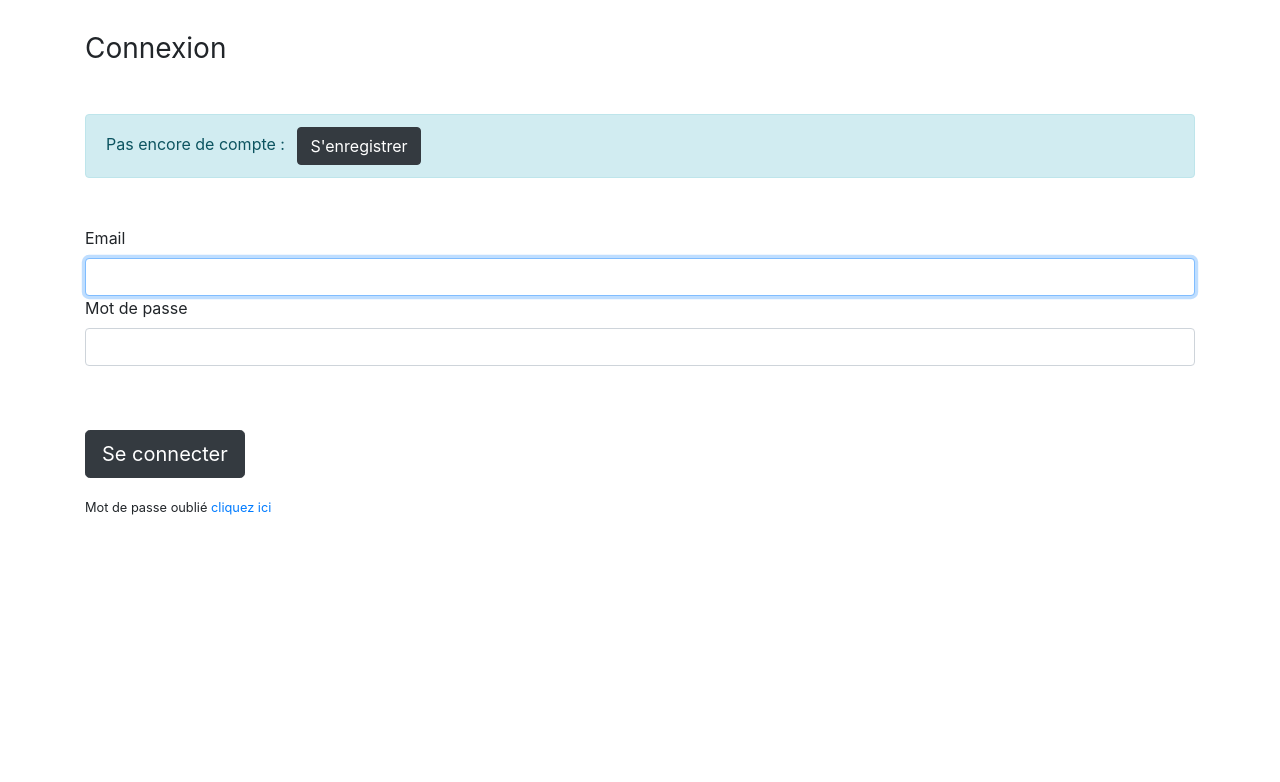
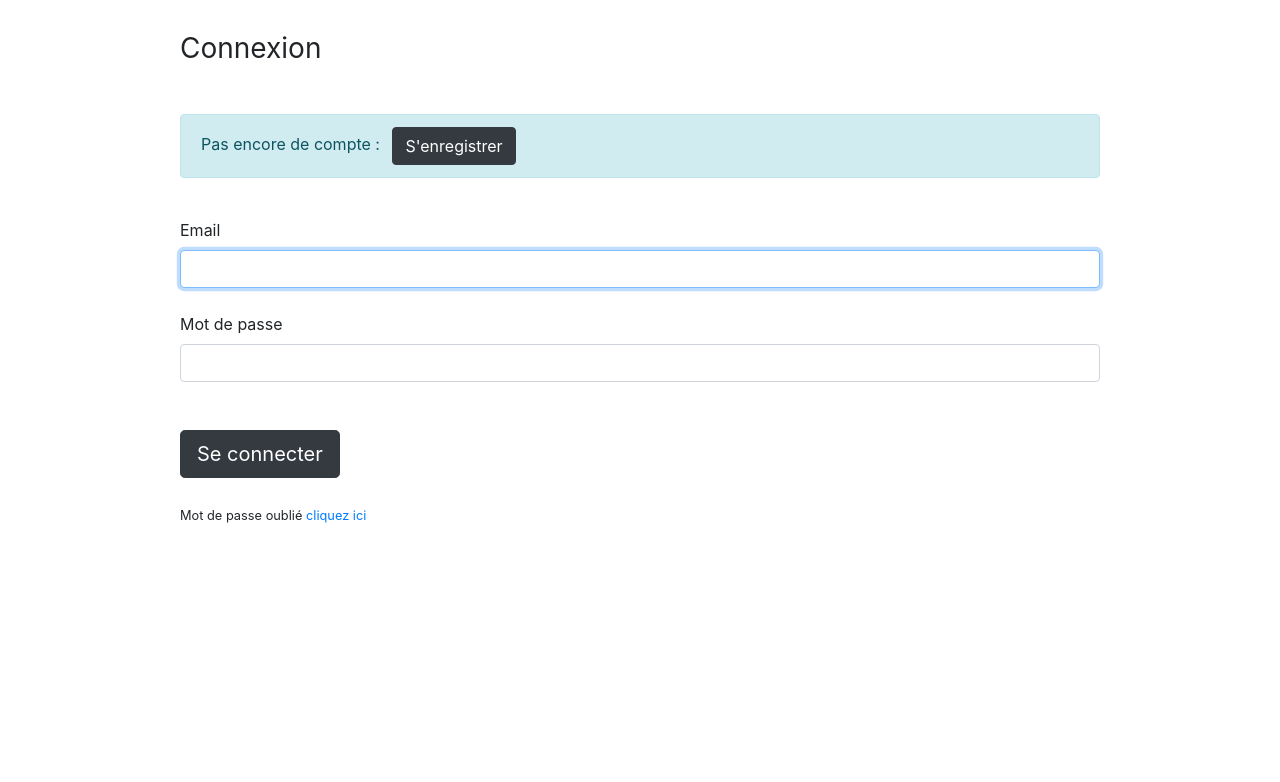
Before and after one commit to royce76/bankORG, a Symfony app: template templates/security/login.html.twig in a window 1280 px wide. Shown: the part 217-999 px from the top of the page. Run offline with Twig, Linux system fonts and the light colour scheme; the template is opened without the code that fills it, so the values that code supplies are empty; some libraries are stand-ins or nearby versions.

Commit message:
start login twig

```diff
--- a/src/Controller/ResetPasswordController.php
+++ b/src/Controller/ResetPasswordController.php
@@ -95,7 +95,7 @@ class ResetPasswordController extends AbstractController
             $user = $this->resetPasswordHelper->validateTokenAndFetchUser($token);
         } catch (ResetPasswordExceptionInterface $e) {
             $this->addFlash('reset_password_error', sprintf(
-                'There was a problem validating your reset request - %s',
+                'Trop tard désolé, votre requête a expiré',
                 $e->getReason()
             ));
 
--- a/templates/reset_password/request.html.twig
+++ b/templates/reset_password/request.html.twig
@@ -9,6 +9,10 @@
         <h2>Changer de mot de passe</h2>
       </div>
     </div>
+    {# flash si la requête n'a pas été validé par l'utilisateur #}
+    {% for flashError in app.flashes('reset_password_error') %}
+        <div class="alert alert-danger" role="alert">{{ flashError }}</div>
+    {% endfor %}
 
     {{ form_start(requestForm) }}
         <div class="row">
--- a/templates/security/login.html.twig
+++ b/templates/security/login.html.twig
@@ -3,7 +3,7 @@
 {% block title %}Se connecter{% endblock %}
 
 {% block content %}
-<form method="post">
+    {# si le changement de mot passe est bon #}
     {% for message in app.flashes('success') %}
         <div class="row my-4">
           <div class="col-10 mx-auto alert alert-success">
@@ -22,22 +22,27 @@
         </div>
     {% endif %}
 
-    <h1 class="h3 mb-3 font-weight-normal">Connexion</h1>
+    <div class="row my-4">
+      <div class="col-10 mx-auto">
+        <h2 class="h3 mb-3 font-weight-normal">Connexion</h2>
         <div class="mt-5">
             <div class="alert alert-info">
                 Pas encore de compte : <a href="{{ path('app_register') }}" class="btn btn-dark mx-2">S'enregistrer</a>
             </div>
         </div>
-
-    <div class="my-5">
+      </div>
+      <div class="col-10 mx-auto">
+        <form method="post">
+            <div class="form-group my-4">
               <label for="inputEmail">Email</label>
               <input type="email" value="{{ last_username }}" name="email" id="inputEmail" class="form-control" required autofocus>
+            </div>
+            <div class="form-group my-4">
               <label for="inputPassword">Mot de passe</label>
               <input type="password" name="password" id="inputPassword" class="form-control" required>
-
-        <input type="hidden" name="_csrf_token"
-            value="{{ csrf_token('authenticate') }}"
-        >
+            </div>
+            <div>
+              <input type="hidden" name="_csrf_token" value="{{ csrf_token('authenticate') }}">
             </div>
             {#
                 Uncomment this section and add a remember_me option below your firewall to activate remember me functionality.
@@ -50,7 +55,9 @@
                 </div>
             #}
 
-    <button class="btn btn-lg btn-dark my-3" type="submit">Se connecter</button>
+            <button class="btn btn-lg btn-dark my-4" type="submit">Se connecter</button>
             <p><small>Mot de passe oublié <a href="{{ path('app_forgot_password_request') }}">cliquez ici</a></small></p>
         </form>
+      </div>
+    </div>
 {% endblock %}
```
Lines whose indentation alone changed are shown as unchanged.
